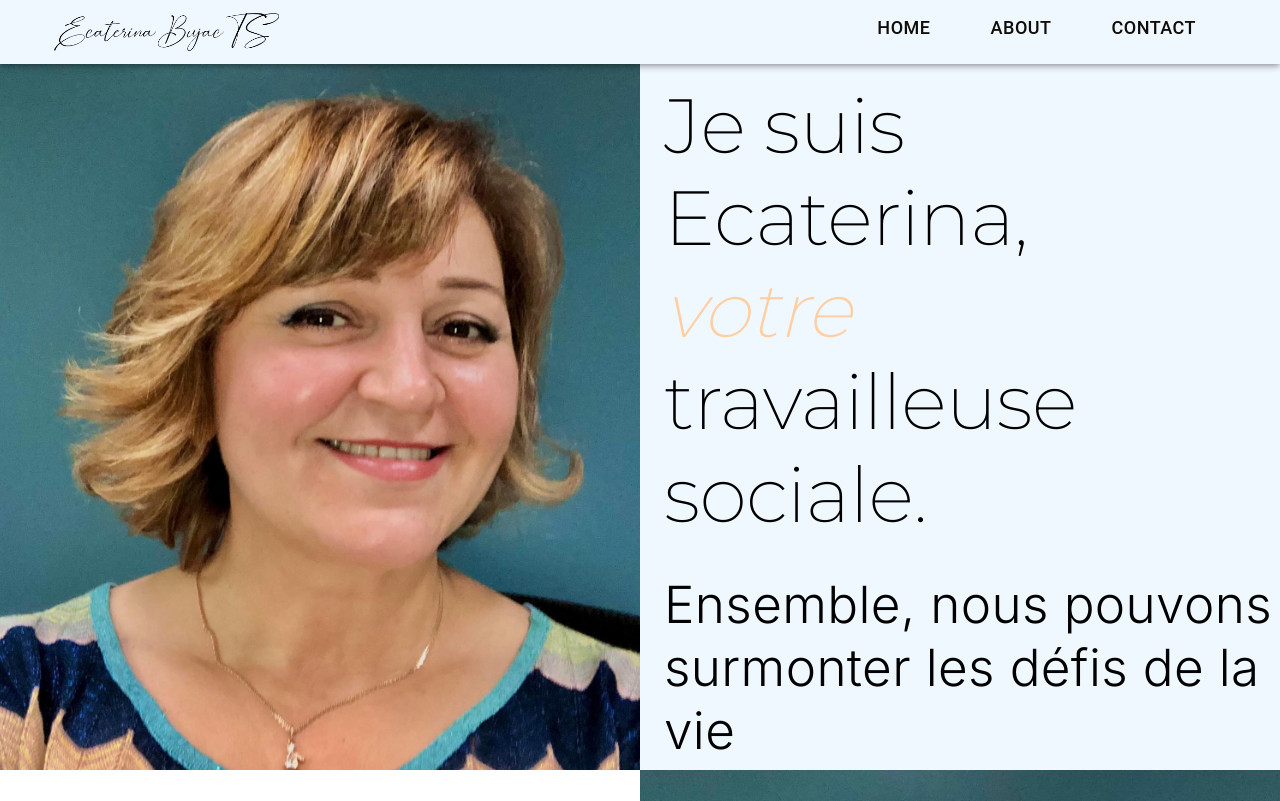
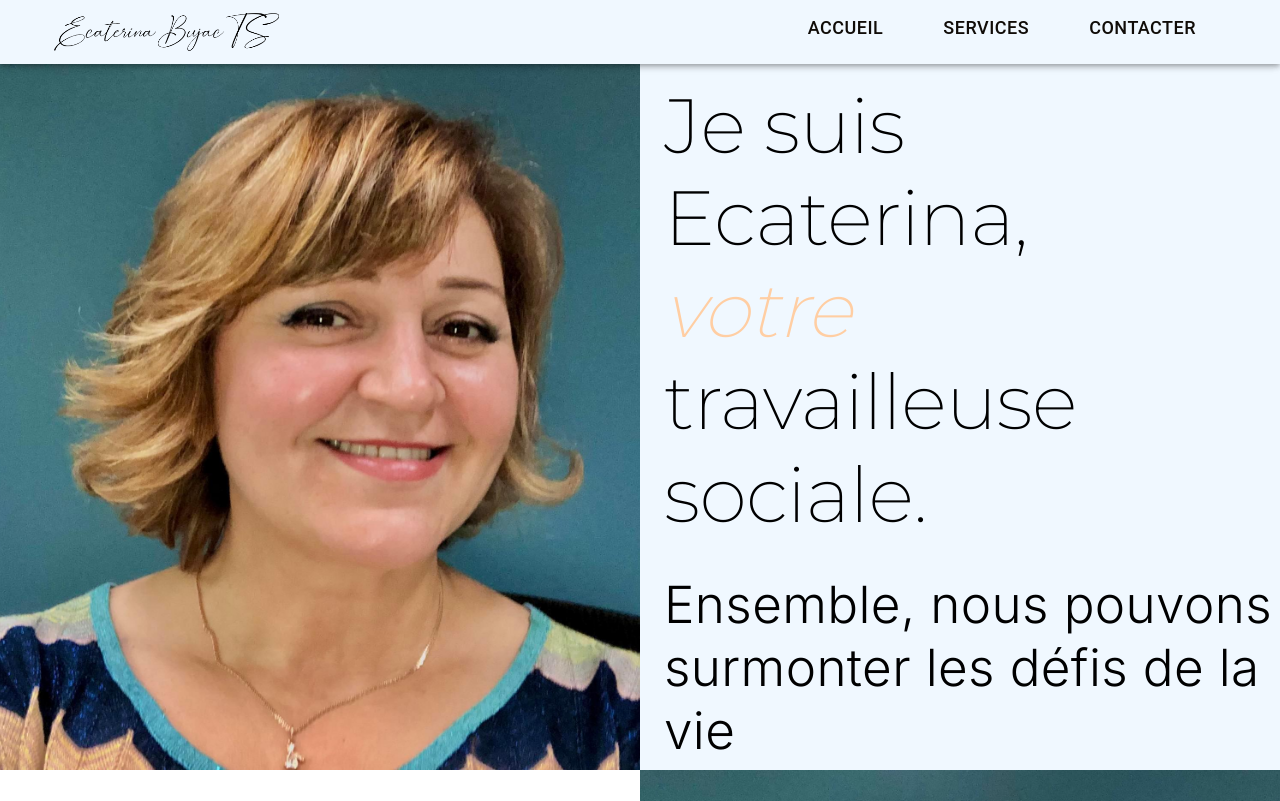
Before and after one commit to hexaquarks/portfolio-ecaterina, a React (Create React App) app: page / in a window 1280 px wide. Shown: the top 801 px of the page. Built offline with nearby package versions, Linux system fonts and the light colour scheme.

Commit message:
Translated navbar items to French

```diff
--- a/src/components/navbar/Navbar.tsx
+++ b/src/components/navbar/Navbar.tsx
@@ -97,9 +97,9 @@ const NavBar: React.FC = () => {
         </StyledMenuButton>
         <StyledImage src={signature} />
         <StyledMenu>
-          <Button color="inherit">Home</Button>
-          <Button color="inherit">About</Button>
-          <Button color="inherit">Contact</Button>
+          <Button color="inherit">Accueil</Button>
+          <Button color="inherit">Services</Button>
+          <Button color="inherit">Contacter</Button>
         </StyledMenu>
         <Menu
           anchorEl={anchorEl}
```
